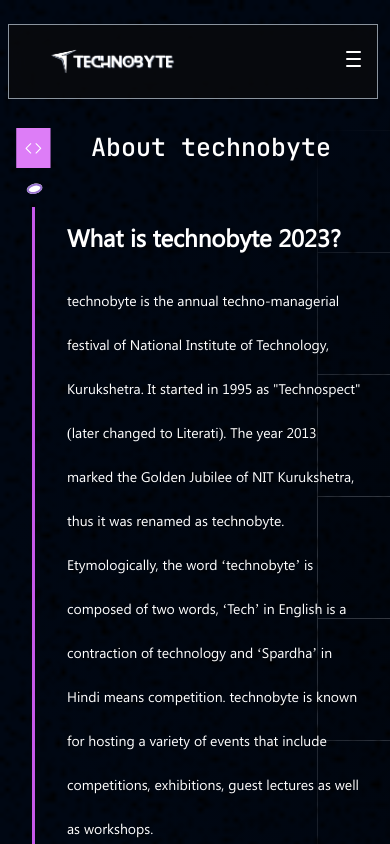
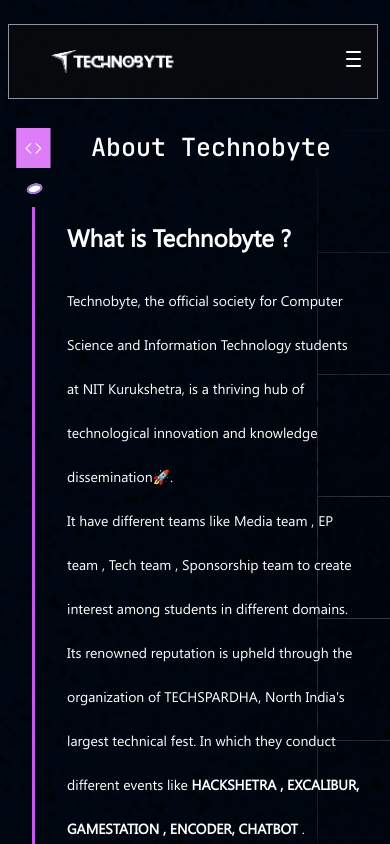
Before and after one commit to technobyte-nitkkr/frontier, a React (Vite) app: page /about in a window 390 px wide. Built offline with nearby package versions, Linux system fonts and the light colour scheme; no server answers; a web font is replaced by a local one.

Commit message:
Done About page yt embedding left

```diff
--- a/src/Components/Registration/Registration.jsx
+++ b/src/Components/Registration/Registration.jsx
@@ -6,16 +6,21 @@
 export default function Registration({ showBtn }) {
   return (
     <div className="reg-container">
-      <h2>What is technobyte 2023?</h2>
+      <h2>What is Technobyte ?</h2>
       <p>
-        technobyte is the annual techno-managerial festival of National
-        Institute of Technology, Kurukshetra. It started in 1995 as
-        "Technospect" (later changed to Literati). The year 2013 marked the
-        Golden Jubilee of NIT Kurukshetra, thus it was renamed as technobyte.
-        Etymologically, the word ‘technobyte’ is composed of two words, ‘Tech’
-        in English is a contraction of technology and ‘Spardha’ in Hindi means
-        competition. technobyte is known for hosting a variety of events that
-        include competitions, exhibitions, guest lectures as well as workshops.
+        Technobyte, the official society for Computer Science and Information
+        Technology students at NIT Kurukshetra, stands as a beacon of
+        technological innovation and knowledge dissemination🚀. Renowned for its
+        remarkable endeavors, the society takes pride in organizing North
+        India's largest technical fest, TECHSPARDHA. Beyond the grand event,
+        Technobyte regularly conducts workshops, classes, and guest lectures,
+        imparting cutting-edge knowledge and hands-on experience to its members.
+        Not only this , technobyte also conducts weekly contests like Coderun to
+        increase more enthusiasm among students for participating in
+        international level coding competitions . With a commitment to nurturing
+        technical acumen and promoting a culture of innovation, Technobyte
+        continues to be a vital hub for aspiring tech enthusiasts at NIT
+        Kurukshetra.🥳👨‍💻
       </p>
       {showBtn ? (
         <div className="dwnBtn" id="eventElementHelper">
--- /dev/null
+++ b/src/Components/Registration1/Registration1.jsx
@@ -0,0 +1,44 @@
+import React from "react";
+import { Link } from "react-router-dom";
+import Button from "../Button/Button";
+import "./style.css";
+
+export default function Registration1({ showBtn }) {
+  return (
+    <div className="reg-container">
+      <h2>What is Technobyte ?</h2>
+      <p>
+        Technobyte, the official society for Computer Science and Information
+        Technology students at NIT Kurukshetra, is a thriving hub of
+        technological innovation and knowledge dissemination🚀.<br></br> It have
+        different teams like Media team , EP team , Tech team , Sponsorship team
+        to create interest among students in different domains. Its renowned
+        reputation is upheld through the organization of TECHSPARDHA, North
+        India's largest technical fest. In which they conduct different events
+        like <b>HACKSHETRA , EXCALIBUR, GAMESTATION , ENCODER, CHATBOT </b>.
+        <br></br> Beyond
+        these flagship event, Technobyte consistently conducts workshops,
+        classes, and guest lectures, providing members with cutting-edge
+        knowledge and hands-on experience. Moreover, Technobyte fosters
+        enthusiasm among students by hosting weekly contests like <b>CODERUN</b>,
+        encouraging their participation in international-level coding
+        competitions Coderun also promotes students irrespective of any branch
+        to show their problem solving skills . Committed to nurturing technical
+        acumen and promoting an innovative culture, Technobyte remains a vital
+        and celebratory hub for aspiring tech enthusiasts at NIT
+        Kurukshetra.🥳👨‍💻
+      </p>
+      {showBtn ? (
+        <div className="dwnBtn" id="eventElementHelper">
+          {/* <Link to="/about"> */}
+          <a href="/about">
+            <Button btnText={"Know more"} />
+          </a>
+          {/* </Link> */}
+        </div>
+      ) : (
+        <></>
+      )}
+    </div>
+  );
+}
--- /dev/null
+++ b/src/Components/Registration1/style.css
@@ -0,0 +1,63 @@
+.reg-container{
+    margin-right: 50px;
+}
+.reg-container h2{
+    font-family: 'segoeui';
+    font-size: 35px;
+    font-weight: 700;
+    line-height: 44px;
+}
+.reg-container p{
+    font-family: 'segoeui';
+    margin: 20px 0px;
+    font-size: 24px;
+    font-weight: 400;
+    line-height: 44px;
+
+}
+
+.reg-input{
+    border: none;
+    width: 100%;
+    color: black;
+    padding: 10px 20px;
+    margin: 10px 0px;
+}
+
+.reg-input:focus{
+    outline: none;
+}
+
+.reg-textarea{
+    height: 100px;
+}
+
+.reg-countrycode{
+    width: 80px;
+    margin-right: 20px;
+}
+
+.reg-mobile{
+    display: flex;
+    width: 100%;
+}
+
+.dwnBtn{
+    /* width: 20%; */
+}
+
+@media only screen and (max-width: 700px) {
+    .reg-container h2{
+        font-size: 24px;
+    }
+    .reg-container{
+        margin-right: 10px;
+    }
+    .reg-container p{
+        font-size: 14px;
+    }
+    .reg-countrycode{
+        margin-right: 8px;
+        width: 70px;
+    }
+}
--- a/src/Pages/About/About.jsx
+++ b/src/Pages/About/About.jsx
@@ -4,6 +4,7 @@
 import InstallApp from "../../Components/About/InstallApp/InstallApp";
 import Homecontainer from "../../Components/Homecontainer/Homecontainer";
 import Registration from "../../Components/Registration/Registration";
+import Registration1 from "../../Components/Registration1/Registration1";
 import "./About.css";
 
 const About = () => {
@@ -18,24 +19,23 @@
   // }, [routeLoc]);
 
   return (
-
-    <div className="aboutPageContainer"  >
+    <div className="aboutPageContainer">
       <span id="aboutElementHelper1"></span>
-      <Homecontainer heading={"About technobyte"} element={<Registration />} />
-      <Homecontainer
+      <Homecontainer heading={"About Technobyte"} element={<Registration1 />} />
+      {/* <Homecontainer
         heading={"Install the technobyte app"}
         element={<InstallApp />}
-      />
+      /> */}
       <Homecontainer
         heading={"Some glimpses from the past..."}
         element={<Glimpses />}
       />
       <Homecontainer
-        heading={"Checkout technobyte'18 aftermovie"}
+        heading={"Checkout Technobyte'18 aftermovie"}
         element={
-          <div >
+          <div>
             <div className="video-responsive">
-              <iframe
+              {/* <iframe
                 width="360"
                 height="115"
                 src="https://www.youtube.com/embed/NyHq7Pp1PuY"
@@ -43,11 +43,19 @@
                 frameborder="0"
                 allow="accelerometer; autoplay; clipboard-write; encrypted-media; gyroscope; picture-in-picture"
                 allowfullscreen
+              ></iframe> */}
+              <iframe
+                width="360"
+                height="115"
+                src="https://www.youtube.com/embed/NyHq7Pp1PuY?si=kC9ITqQ2aoBOfD8H"
+                title="YouTube video player"
+                frameborder="0"
+                allow="accelerometer; autoplay; clipboard-write; encrypted-media; gyroscope; picture-in-picture; web-share"
+                allowfullscreen
               ></iframe>
             </div>
           </div>
         }
-
       />
     </div>
   );
--- a/src/Pages/Home/Home.jsx
+++ b/src/Pages/Home/Home.jsx
@@ -47,7 +47,7 @@
         <TimeLine />
       </div>
       <Homecontainer
-        heading={"About technobyte"}
+        heading={"About Technobyte"}
         element={<Registration showBtn={true} />}
       />
       <Homecontainer heading={"Gallery"} element={<Gallery />} />
```
